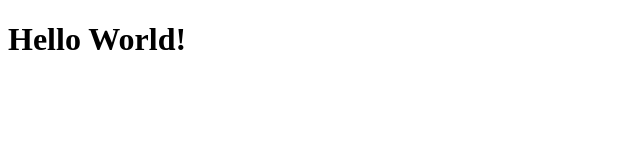
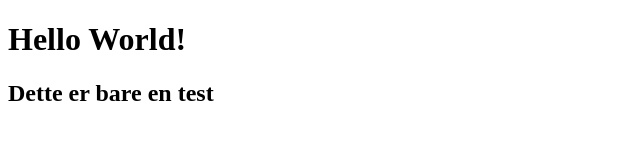
Before and after one commit to StianL82/Yaml, a plain HTML site: page index.html in a window 1280 px wide. Shown: the whole page, without its empty margins (0-640 px from the left). Drawn offline with Linux system fonts and the light colour scheme.

Commit message:
Update index.html

```diff
--- a/index.html
+++ b/index.html
@@ -7,5 +7,6 @@
   </head>
   <body>
     <h1>Hello World!</h1>
+    <h2>Dette er bare en test</h2>
   </body>
 </html>
```
